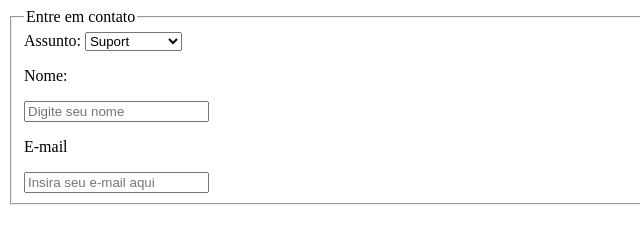
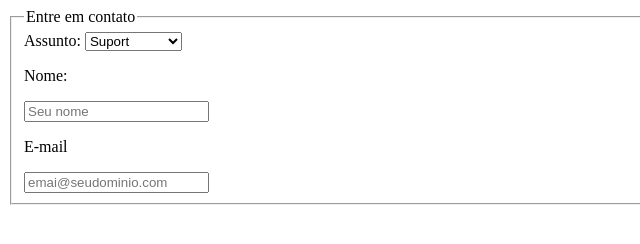
Before and after one commit to Nigraum/rocketseat-html-challenge, a plain HTML site: page form-challenge/index.html in a window 1280 px wide. Shown: the full height of the page, 0-640 px from the left. Drawn offline with Linux system fonts and the light colour scheme.

Commit message:
Config placeholders

```diff
--- a/form-challenge/index.html
+++ b/form-challenge/index.html
@@ -18,9 +18,9 @@
                   <option value="choice">Reclamação</option>
               </select>
               <p>Nome:</p>
-              <input type="text"   placeholder="Digite seu nome" />
+              <input type="text"   placeholder="Seu nome" />
               <p>E-mail</p>
-              <input type="email"  placeholder="Insira seu e-mail aqui"/>
+              <input type="email"  placeholder="emai@seudominio.com"/>
             </fieldset>
         </form>
     </body>
```
